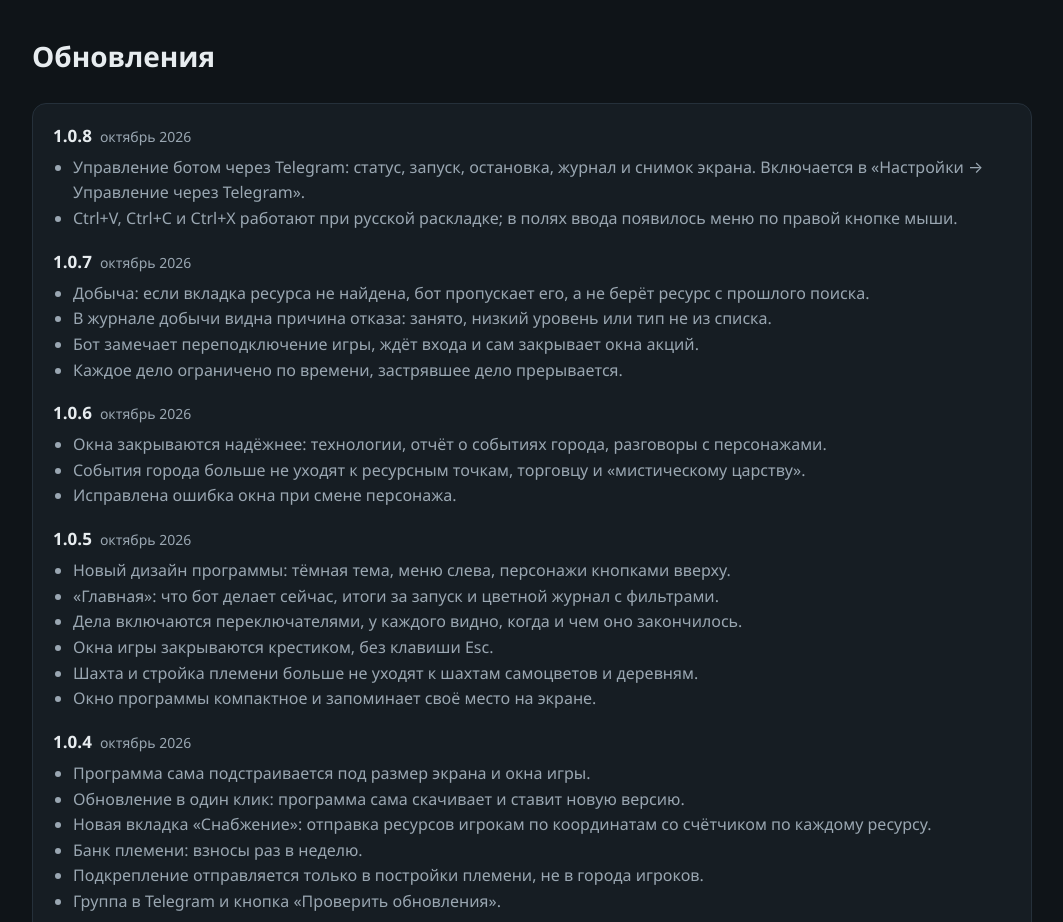
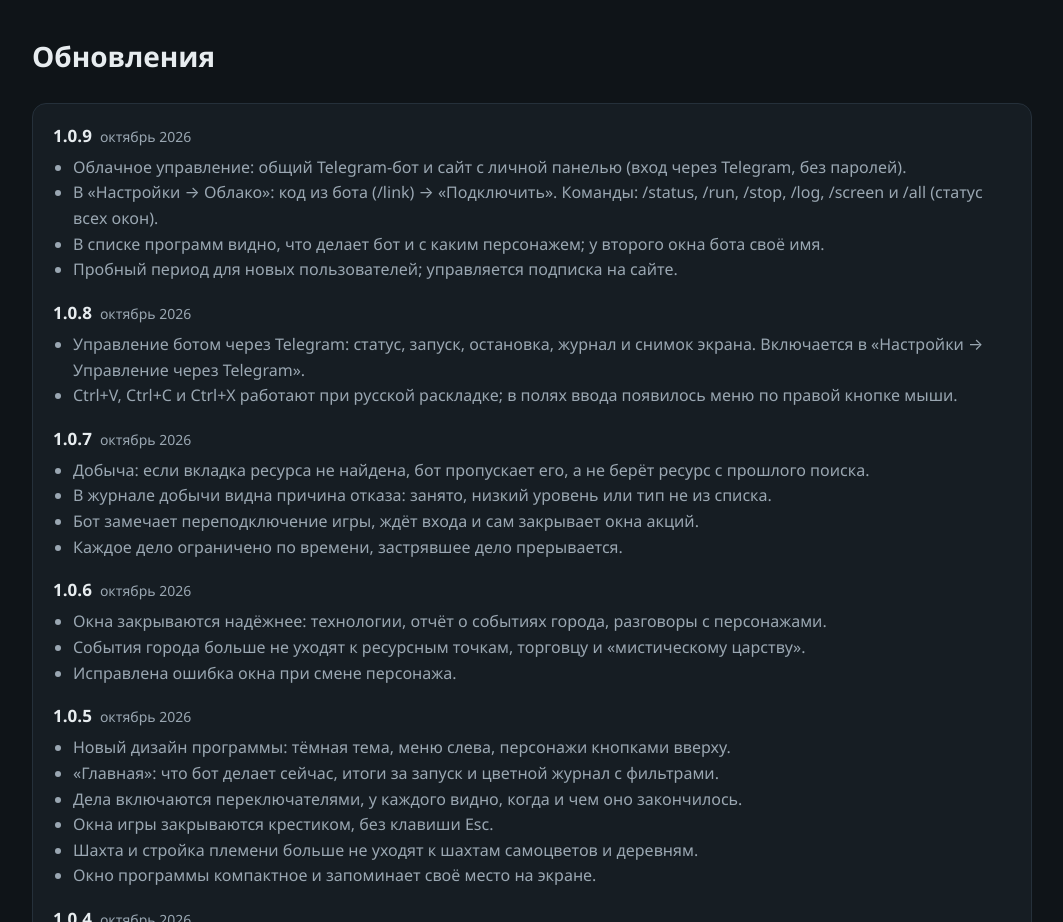
Before and after one commit to yakovshahiev-art/valhalla-helper, a plain HTML site: page index.html in a window 1280 px wide. Shown: the part 2520-3442 px from the top of the page, without its empty margins (108-1171 px from the left). Drawn offline with Linux system fonts and the light colour scheme.

Commit message:
Update site to 1.0.9 (index.html)

```diff
--- a/index.html
+++ b/index.html
@@ -94,7 +94,7 @@
         <svg width="20" height="20" viewBox="0 0 24 24" aria-hidden="true"><path d="M21.5 4.2 2.9 11.4c-1 .4-1 1.6.1 1.9l4.6 1.4 1.8 5.5c.2.7 1.1.9 1.6.4l2.6-2.4 4.8 3.5c.6.4 1.4.1 1.6-.6L23 5.4c.2-.9-.7-1.6-1.5-1.2zM9.6 14.4l-.4 3.6-1.3-4 9.6-6.1z" fill="#2aabee"/></svg>
         Группа в Telegram
       </a>
-      <div class="meta">Версия <b id="ver">1.0.8</b> · Windows 10/11 · ~480 МБ · бесплатно</div>
+      <div class="meta">Версия <b id="ver">1.0.9</b> · Windows 10/11 · ~480 МБ · бесплатно</div>
     </div>
   </div>
 
@@ -156,7 +156,14 @@
     <div class="wrap">
       <h2>Обновления</h2>
       <div class="log" id="notes">
-        <h3>1.0.8<span class="date">октябрь 2026</span></h3>
+        <h3>1.0.9<span class="date">октябрь 2026</span></h3>
+        <ul>
+          <li>Облачное управление: общий Telegram-бот и сайт с личной панелью (вход через Telegram, без паролей).</li>
+          <li>В «Настройки → Облако»: код из бота (/link) → «Подключить». Команды: /status, /run, /stop, /log, /screen и /all (статус всех окон).</li>
+          <li>В списке программ видно, что делает бот и с каким персонажем; у второго окна бота своё имя.</li>
+          <li>Пробный период для новых пользователей; управляется подписка на сайте.</li>
+        </ul>
+        <h3 style="margin-top:16px">1.0.8<span class="date">октябрь 2026</span></h3>
         <ul>
           <li>Управление ботом через Telegram: статус, запуск, остановка, журнал и снимок экрана. Включается в «Настройки → Управление через Telegram».</li>
           <li>Ctrl+V, Ctrl+C и Ctrl+X работают при русской раскладке; в полях ввода появилось меню по правой кнопке мыши.</li>
```
